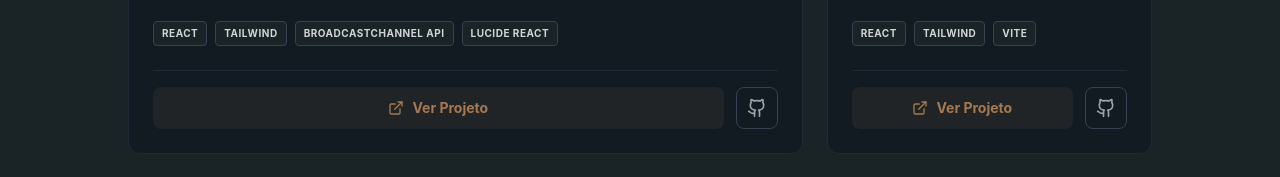
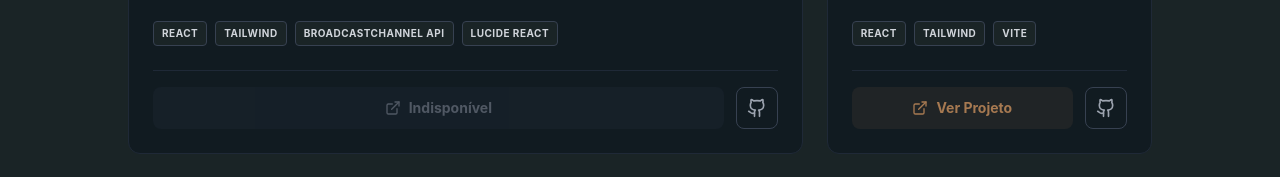
Before and after one commit to GutyerrezRoger/Dev-e-fotografo, a React (Vite) app: page / in a window 1280 px wide. Both pictures are taken after a click on the button "Dev". Shown: the part 505-682 px from the top of the page. Built offline with nearby package versions, Linux system fonts and the light colour scheme.

Commit message:
implementação de funcionalidades

```diff
--- a/src/App.jsx
+++ b/src/App.jsx
@@ -13,7 +13,6 @@
 
 // --- SEUS DADOS REAIS AQUI ---
 const devProjects = [
-
   {
     id: 5,
     title: "Caraval Game Control",
@@ -308,6 +307,8 @@
                       </div>
 
                       <div className="flex gap-3 pt-4 border-t border-gray-800">
+                        {/* LÓGICA DO BOTÃO DEMO: Só vira link se tiver "http" */}
+                        {project.demo.startsWith("http") ? (
                           <a
                             href={project.demo}
                             target="_blank"
@@ -315,6 +316,13 @@
                           >
                             <ExternalLink size={16} /> Ver Projeto
                           </a>
+                        ) : (
+                          <span className="flex-1 flex items-center justify-center gap-2 py-2.5 bg-gray-800/50 text-gray-500 font-bold rounded-lg text-sm cursor-not-allowed opacity-70">
+                            <ExternalLink size={16} /> Indisponível
+                          </span>
+                        )}
+
+                        {/* BOTÃO DO GITHUB (Sempre aparece) */}
                         <a
                           href={project.repo}
                           target="_blank"
```
Lines whose indentation alone changed are shown as unchanged.
